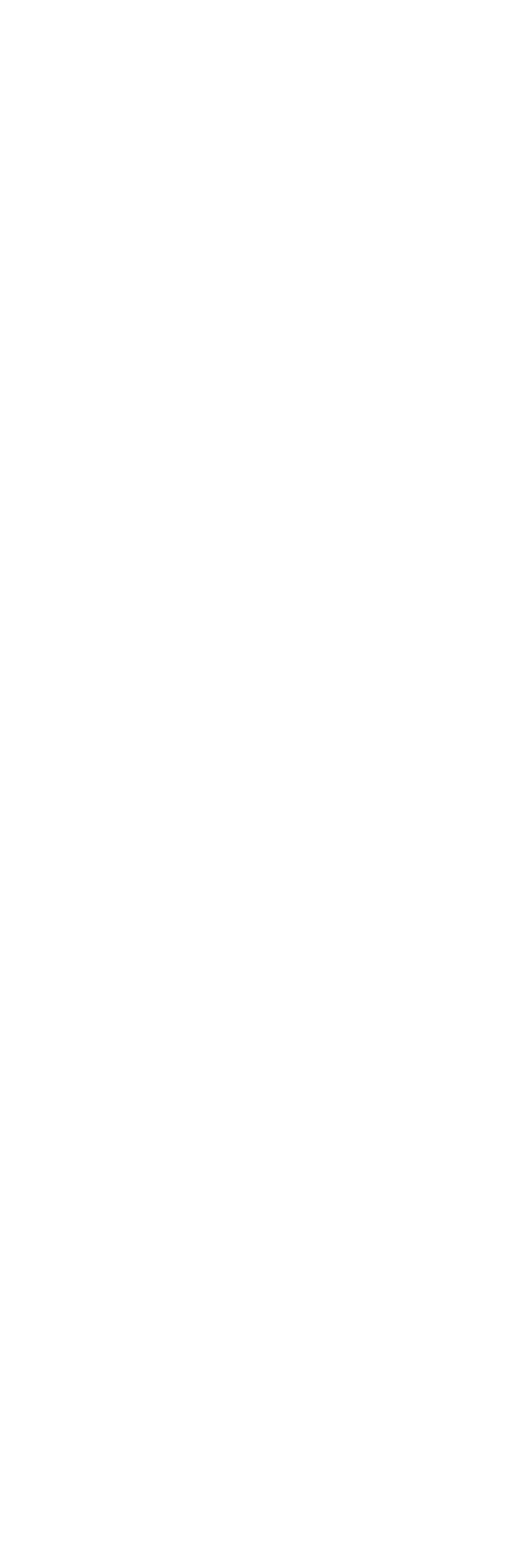
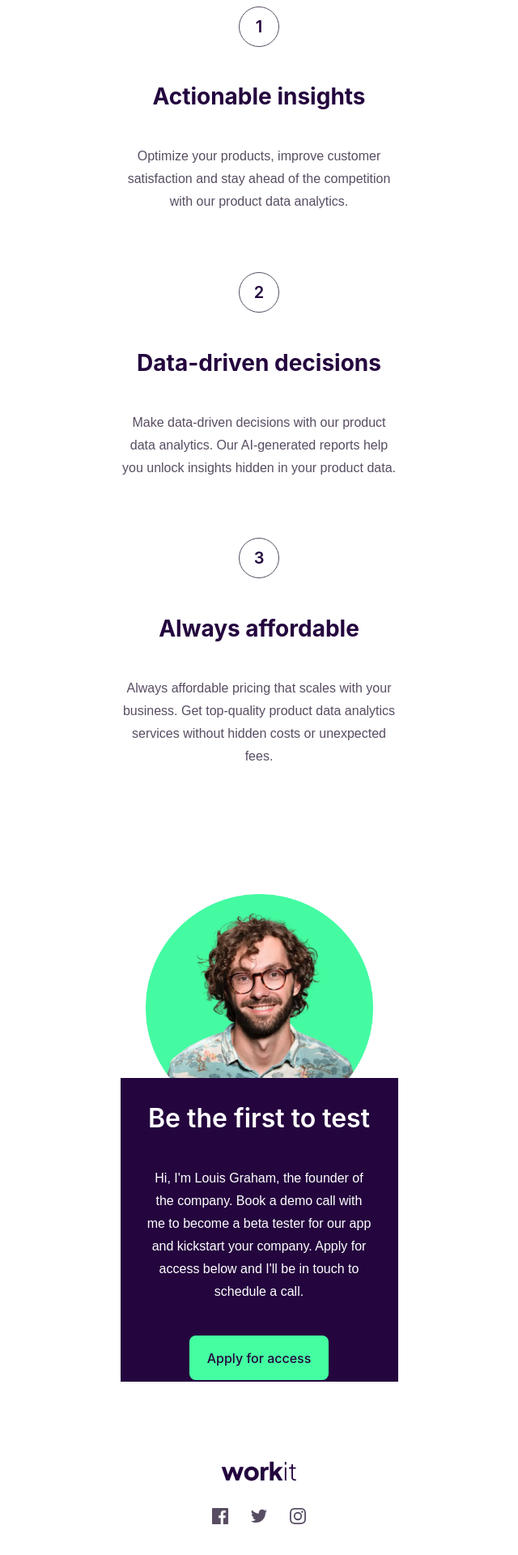
Before and after one commit to claystuart/workit-landing-page, a React (Vite) app: page / in a window 1280 px wide. Shown: the part 636-2556 px from the top of the page at 81% size, without its empty margins (320-960 px from the left). Before the commit the page ends 800 px from the top, so only its background shows below. Built offline with nearby package versions, Linux system fonts and the light colour scheme.

Commit message:
Add SellingPoints and Footer to project.

```diff
--- a/src/App.jsx
+++ b/src/App.jsx
@@ -1,19 +1,15 @@
 import './App.css'
 import Header from './Header';
-//  import Main from './Main';
-// import Footer from './Footer';
+import SellingPoints from './SellingPoints';
+import Footer from './Footer';
 
-function App() {
-
-
+export default function App() {
 
   return (
     <>
       <Header />
-      {/* <Main />
-      <Footer /> */}
+      <SellingPoints />
+      <Footer />
     </>
   )
 }
-
-export default App
--- /dev/null
+++ b/src/Footer.css
@@ -0,0 +1,98 @@
+footer {
+  width: 375px;
+  display: flex;
+  flex-direction: column;
+  align-items: center;
+  margin-top: 100px;
+}
+
+footer .founder-image {
+  width: 281px;
+  height: 281px;
+}
+
+footer article {
+  margin-top: -54px;
+  width: 343px;
+  height: 375px;
+  background-color: #24053e;
+  color: white;
+  display: flex;
+  flex-direction: column;
+  align-items: center;
+}
+
+footer article h1 {
+  font-size: 32px;
+  margin-top: 32px;
+  font-weight: 600;
+}
+
+footer article p {
+  margin-top: 16px;
+  width: 281px;
+  font-family: "Manrope", sans-serif;
+  font-size: 16px;
+  font-weight: 400;
+  line-height: 28px;
+  text-align: center;
+  margin-inline: center;
+}
+
+footer button {
+  margin-top: 24px;
+  width: 172px;
+  height: 55px;
+  color: #24053e;
+  font-size: 16px;
+  background-color: #44ffa1;
+  border: none;
+  cursor: pointer;
+}
+
+footer button:hover {
+  color: #44ffa1;
+  border: 1px solid #44ffa1;
+  background-color: transparent;
+}
+
+footer .contact-area {
+  width: 116px;
+  height: 102px;
+  margin-top: 74px;
+  margin-bottom: 63px;
+  display: flex;
+  flex-direction: column;
+  align-items: center;
+  justify-content: space-between;
+}
+
+.logo {
+  width: 96px;
+  height: 25px;
+}
+
+.logo path {
+  fill: #24053e;
+}
+
+footer .contact-icons {
+  display: flex;
+  flex-direction: row;
+  width: 100%;
+  justify-content: space-between;
+}
+
+.icon {
+  width: 20px;
+  height: 20px;
+}
+
+.icon path {
+  fill: #584d62;
+}
+
+.icon path:hover {
+  cursor: pointer;
+  fill: #24053e;
+}
--- /dev/null
+++ b/src/Footer.jsx
@@ -0,0 +1,30 @@
+import "./Footer.css";
+import founder from './assets/images/image-founder.webp';
+import logo from './assets/images/logo-dark.svg';
+import facebook from './assets/images/icon-facebook.svg';
+import twitter from './assets/images/icon-twitter.svg';
+import instagram from './assets/images/icon-instagram.svg';
+
+export default function Footer() {
+    return (
+        <footer>
+            <img src={founder} className="founder-image" alt="founder" />
+            <article>
+                <h1>Be the first to test</h1>
+                <p>Hi, I'm Louis Graham, the founder of the company. Book a demo call with me to become a
+                    beta tester for our app and kickstart your company. Apply for access below and I&apos;ll be
+                    in touch to schedule a call.</p>
+                <button>Apply for access</button>
+            </article>
+            <div className="contact-area">
+                <img src={logo} className="logo" alt="workit" />
+
+                <div className="contact-icons">
+                    <img src={facebook} className="icon" alt="workit" />
+                    <img src={twitter} className="icon" alt="workit" />
+                    <img src={instagram} className="icon" alt="workit" />
+                </div>
+            </div>
+        </footer>
+    );
+}
--- /dev/null
+++ b/src/SellingPoints.css
@@ -0,0 +1,52 @@
+main {
+  margin-top: 114px;
+  width: 375px;
+  display: flex;
+  flex-direction: column;
+  align-items: center;
+  position: relative;
+}
+
+main article {
+  width: 343px;
+  height: auto;
+  display: flex;
+  flex-direction: column;
+  align-items: center;
+  margin-bottom: 40px;
+}
+
+main article h1 {
+  width: 48px;
+  height: 48px;
+  color: #24053e;
+  border: 1px solid #584d62;
+  border-radius: 50%;
+  display: grid;
+  place-items: center;
+  font-size: 20px;
+  font-weight: 600;
+}
+
+main article h2 {
+  color: #24053e;
+  font-size: 28px;
+  margin-top: 24px;
+}
+
+main article p {
+  color: #584d62;
+  font-family: "Manrope", sans-serif;
+  font-size: 16px;
+  text-align: center;
+  line-height: 28px;
+  margin-top: 16px;
+}
+
+main .img__phone {
+  position: absolute;
+  top: -244px;
+  left: 43px;
+  width: 320px;
+  height: 184px;
+}
--- /dev/null
+++ b/src/SellingPoints.jsx
@@ -0,0 +1,29 @@
+import "./SellingPoints.css";
+import phone from './assets/images/image-phone.webp';
+
+export default function Center() {
+    return (
+        <main>
+            <img src={phone} className='img__phone' alt="phone" />
+            <article>
+                <h1>1</h1>
+                <h2>Actionable insights</h2>
+                <p> Optimize your products, improve customer satisfaction and stay ahead of the competition
+                    with our product data analytics.</p>
+            </article>
+            <article>
+                <h1> 2</h1>
+                <h2>Data-driven decisions</h2>
+                <p>Make data-driven decisions with our product data analytics. Our AI-generated reports help
+                    you unlock insights hidden in your product data.</p>
+            </article>
+            <article>
+                <h1>3</h1>
+                <h2>Always affordable</h2>
+                <p>Always affordable pricing that scales with your business. Get top-quality product data
+                    analytics services without hidden costs or unexpected fees. </p>
+            </article>
+        </main>
+    );
+
+}
```
